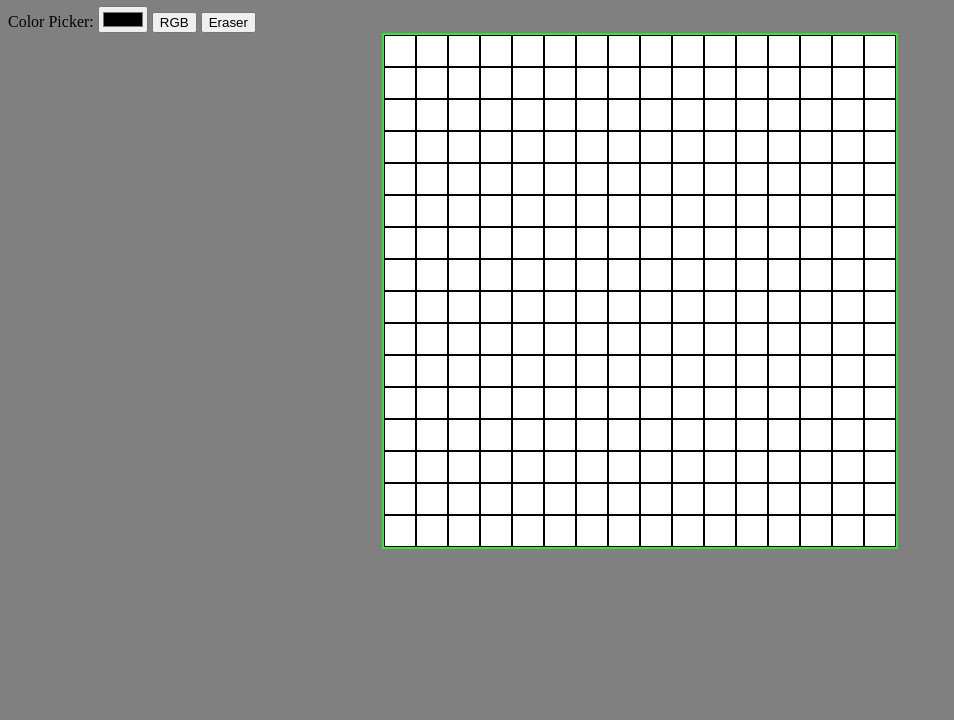
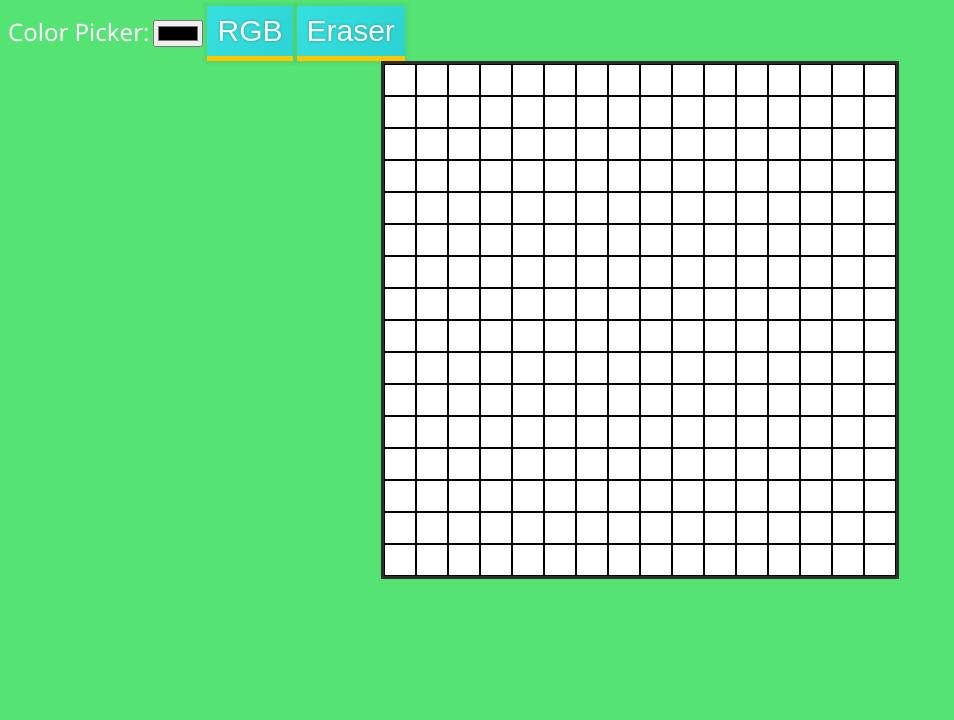
Before and after one commit to Lamphrangmi-Lamin/Etch-a-skecth, a plain HTML site: page index.html in a window 1280 px wide. Shown: the part 80-800 px from the top of the page, without its empty margins (0-954 px from the left). Drawn offline with Linux system fonts and the light colour scheme.

Commit message:
added a simple style to buttons and background

```diff
--- a/index.html
+++ b/index.html
@@ -9,7 +9,7 @@
     </head>
     <body>
         <h1>Sketch Pad</h1>
-        <label for="colorpicker">Color Picker:</label>
+        <label for="colorpicker" class="colorpicker">Color Picker:</label>
         <input type="color" id="colorpicker">
         <!-- <button id="reset">Reset</button> -->
         <button id="rgb">RGB</button>
--- a/style.css
+++ b/style.css
@@ -1,11 +1,42 @@
 body {
-    background-color: grey;
+    background-color: rgb(85, 227, 116);
+    color: #fff;
+}
+
+.colorpicker {
+    font-family: 'Segoe UI', Tahoma, Geneva, Verdana, sans-serif;
+    font-size: 24px;
+}
+button {
+    display: inline-block;
+    outline: 0;
+    border: 0;
+    cursor: pointer;
+    font-size: 30px;
+    text-decoration: none;
+    line-height: 1;
+    position: relative;
+    padding: 10px;
+    background: #1abebf;
+    background-image: linear-gradient(122deg,#37e0e0,#1abebe);
+    background-size: 300px, 300px, 100%;
+    color: #fff;
+    border-bottom: 5px solid #ffc600;
+    box-shadow: 0 0 3px 3px rgb(0 0 0 / 5%);
+    text-shadow: 0 0 3px rgb(0 0 0 / 30%);
+    transition: all 0.3s;
+}
+
+button:active {
+    background-color: #3e8e41;
+    box-shadow: 0 5px #666;
+    transform: translateY(px);
 }
 
 h1 {
     text-align: center;
     font-family: 'Segoe UI', Tahoma, Geneva, Verdana, sans-serif;
-    color: whitesmoke;
+    color: #f5f5f5;
     text-decoration: underline;
 }
 
@@ -14,7 +45,7 @@ h1 {
     margin: auto;
     /* height: 2vh; */
     background-color: #fff;
-    border: 2px solid #30e830;
+    border: 3px solid rgb(47, 45, 45);
 }
 
 .row {
@@ -30,7 +61,3 @@ h1 {
     width: 30px;
     border: #000000 1px solid;
 }
-
-.active:hover {
-    background-color: #13e7e0;
-}
```
